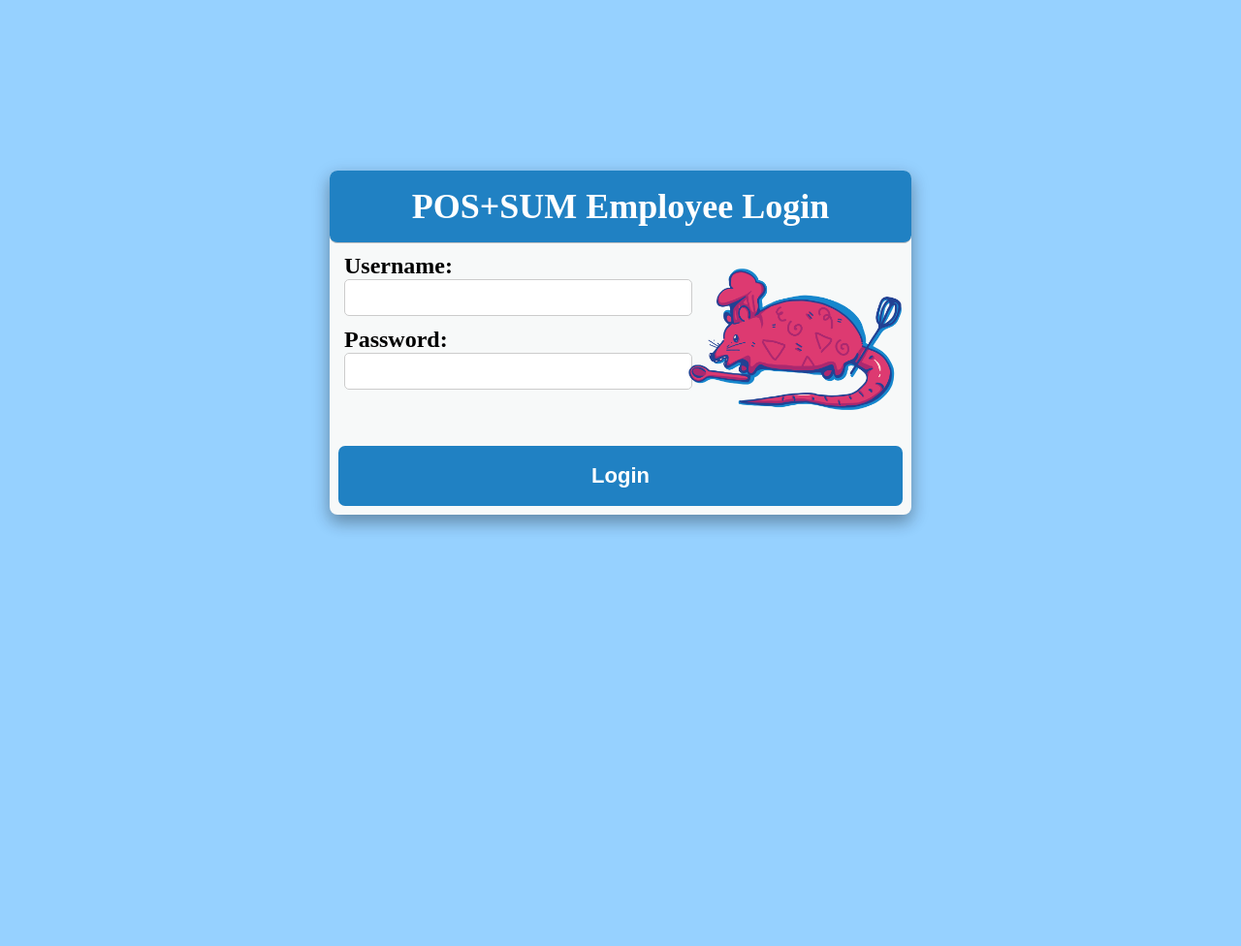
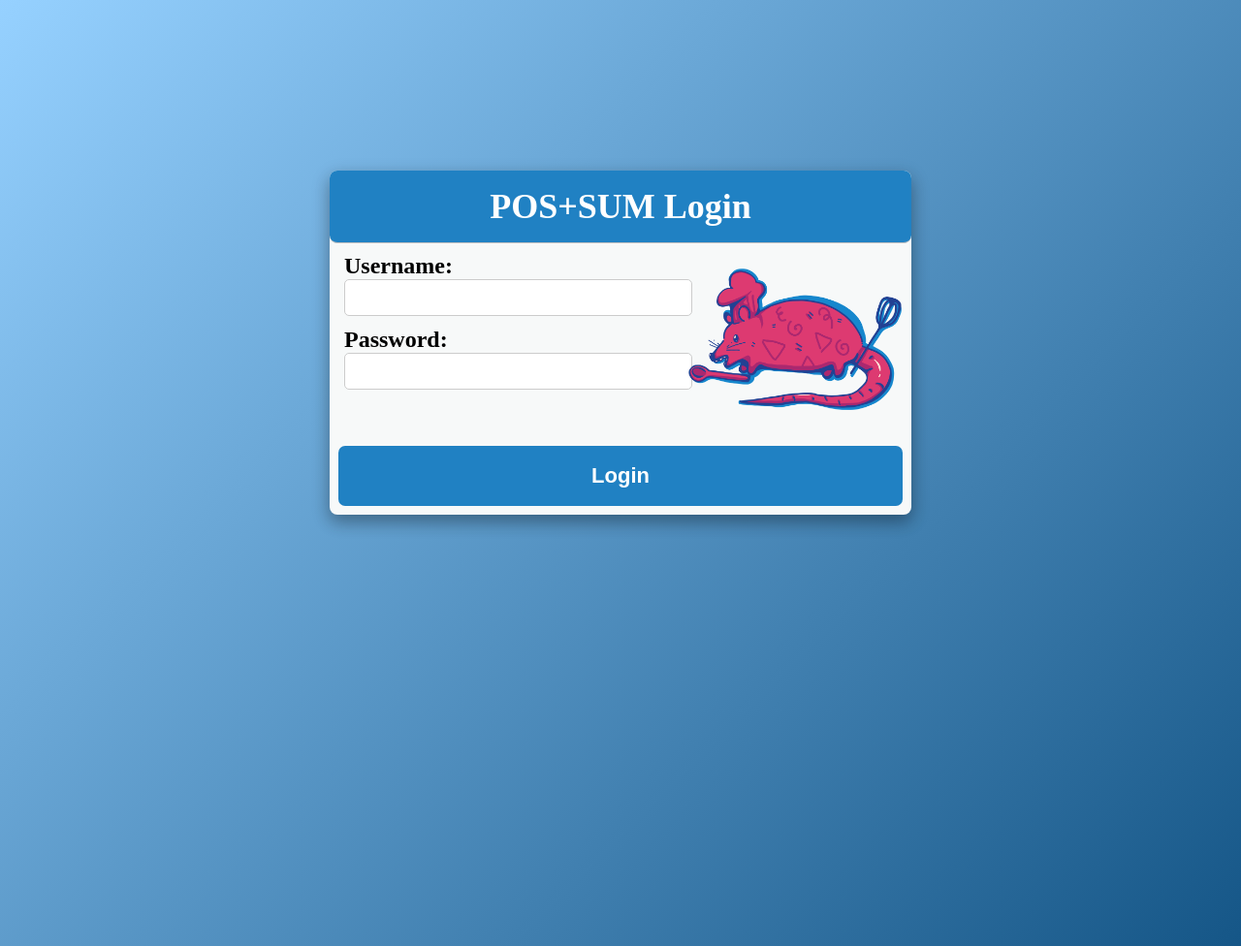
Before and after one commit to DanK2002/Senior-Project, a Django app: page /basic/login/ in a window 1280 px wide. Shown: the whole page at 97% size. Run offline with Django 5.2, Linux system fonts and the light colour scheme; some libraries are stand-ins or nearby versions.

Commit message:
Changed background color on login page

```diff
--- a/basic/templates/basic/login.html
+++ b/basic/templates/basic/login.html
@@ -5,7 +5,11 @@
             margin: 0;
             padding: 0;
             /* font-family:'Lucida Sans', sans-serif; */
-            background-color: #96D1FF;
+            background-image: linear-gradient(
+                135deg,
+                #96D1FF,
+                #155687
+            );
             height: 100vh;
             overflow: hidden;
         }
@@ -100,7 +104,7 @@
         <form method="post">
             {% csrf_token %}
             <div id="login-header">
-                POS+SUM Employee Login
+                POS+SUM Login
             </div>
             <div id="login-body">
                 <label for="username">Username:</label><br>
```
